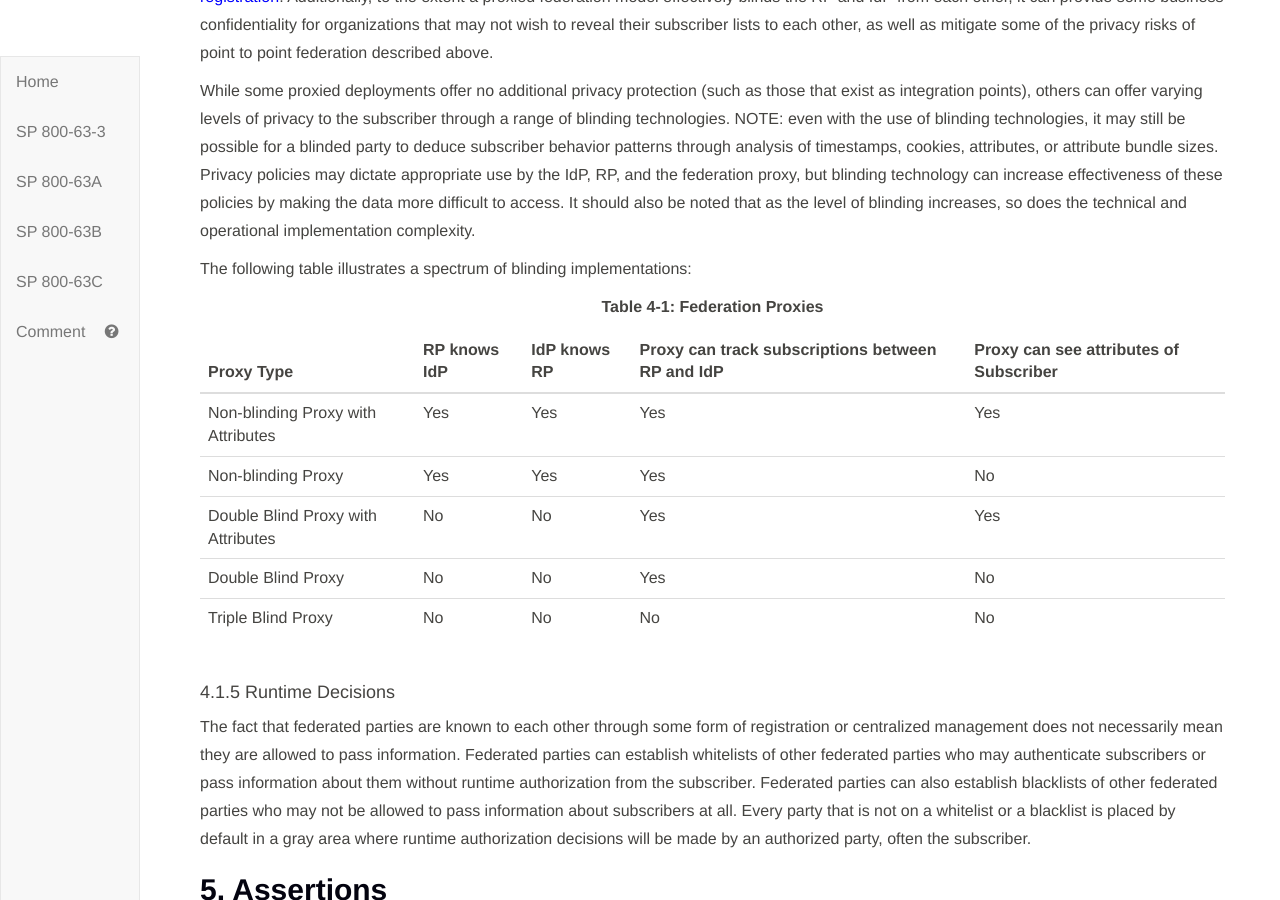
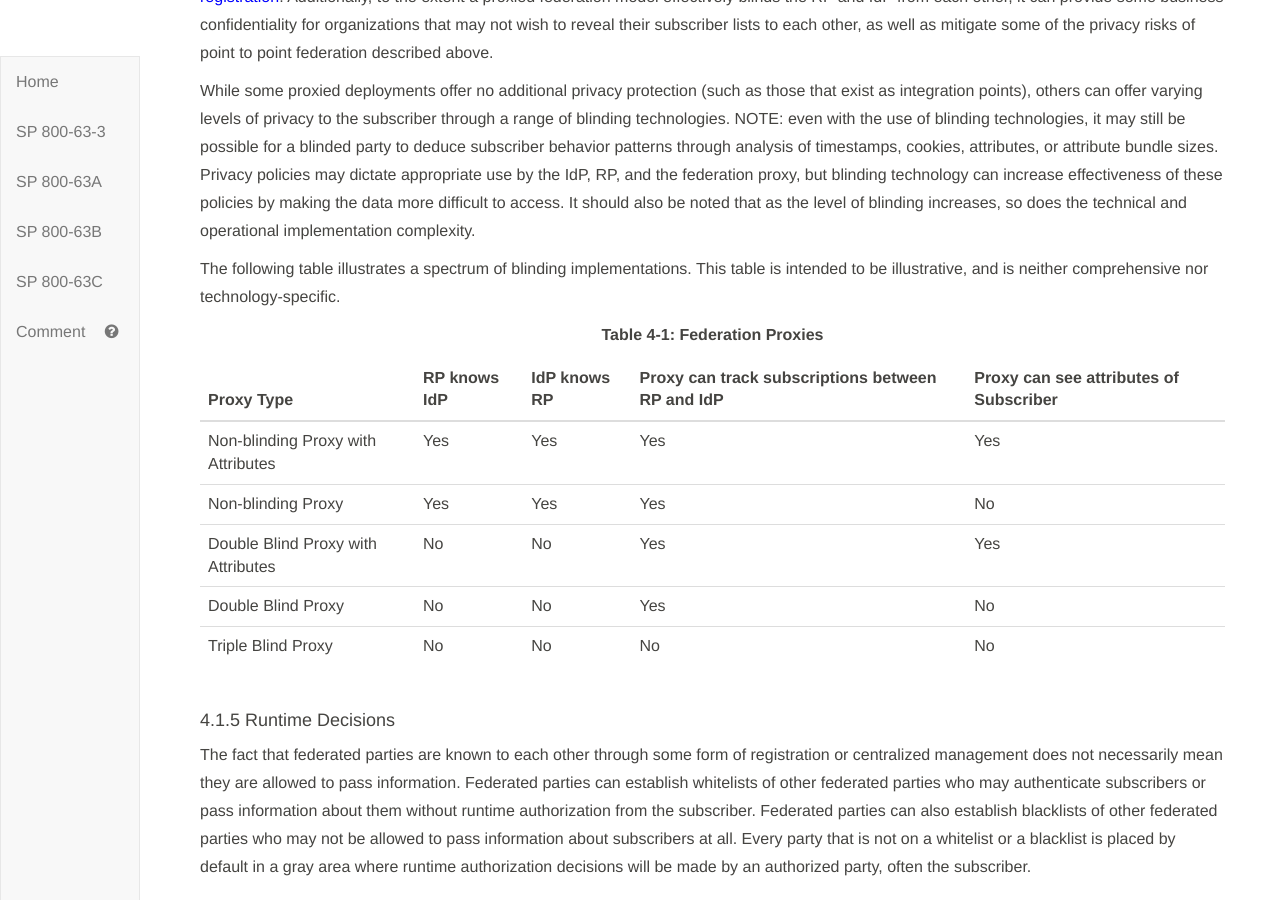
Before and after one commit to usnistgov/800-63-3, a Jekyll site: the page built from sp800-63c.md, in a window 1280 px wide and 900 px high, scrolled down 10231 px. Built offline with Jekyll 4.4.1, drawn with Linux system fonts in a browser that asks for light colours.

Commit message:
Update sec4_federation.md
Note that federation proxy table is illustrative only.

```diff
--- a/sp800-63c/sec4_federation.md
+++ b/sp800-63c/sec4_federation.md
@@ -83,7 +83,7 @@ A proxied federation model can provide various benefits. For example, federation
 
 While some proxied deployments offer no additional privacy protection (such as those that exist as integration points), others can offer varying levels of privacy to the subscriber through a range of blinding technologies. NOTE: even with the use of blinding technologies, it may still be possible for a blinded party to deduce subscriber behavior patterns through analysis of timestamps, cookies, attributes, or attribute bundle sizes. Privacy policies may dictate appropriate use by the IdP, RP, and the federation proxy, but blinding technology can increase effectiveness of these policies by making the data more difficult to access. It should also be noted that as the level of blinding increases, so does the technical and operational implementation complexity.
 
-The following table illustrates a spectrum of blinding implementations:
+The following table illustrates a spectrum of blinding implementations. This table is intended to be illustrative, and is neither comprehensive nor technology-specific.
 
 <div class="text-center" markdown="1">
 
```
